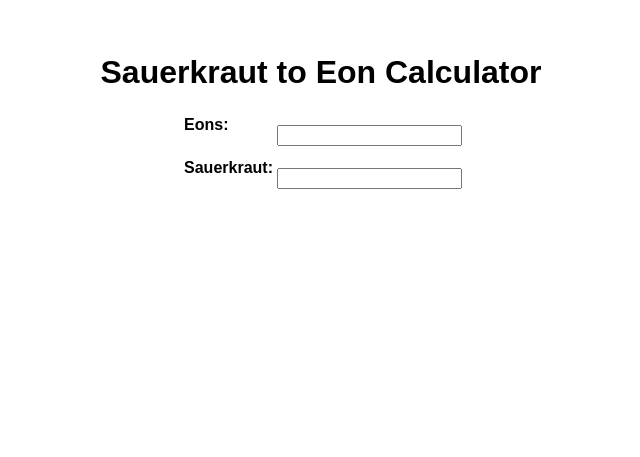
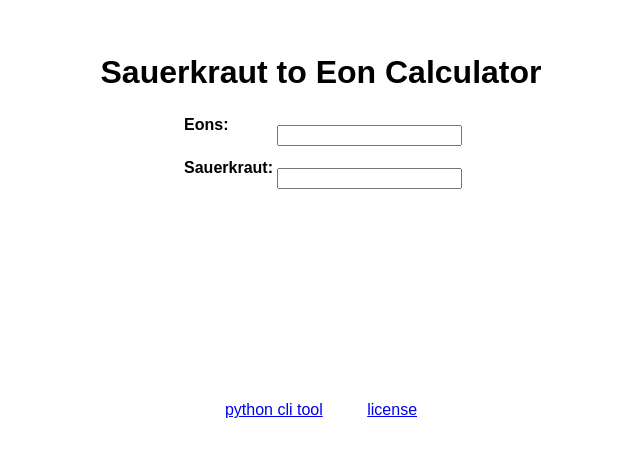
Before and after one commit to derDere/sauerkrautInAeonen, a plain HTML site: page index.html in a window 1280 px wide. Shown: the part 175-632 px from the top of the page, without its empty margins (319-959 px from the left). Drawn offline with Linux system fonts and the light colour scheme.

Commit message:
add license and tool

```diff
--- a/index.html
+++ b/index.html
@@ -23,6 +23,9 @@ html, body {
     <td><input id="outTex" readonly /></td>
   </tr>
   </table>
+  <div style="height:200px;"></div>
+  <a href="a2s.py" target="_blank">python cli tool</a>&#160;&#160;&#160;&#160;&#160;&#160;&#160;&#160;&#160;
+  <a href="LICENSE" target="_blank">license</a>
 </center>
 <script>
 const EON_YEARS = 2160;
```
